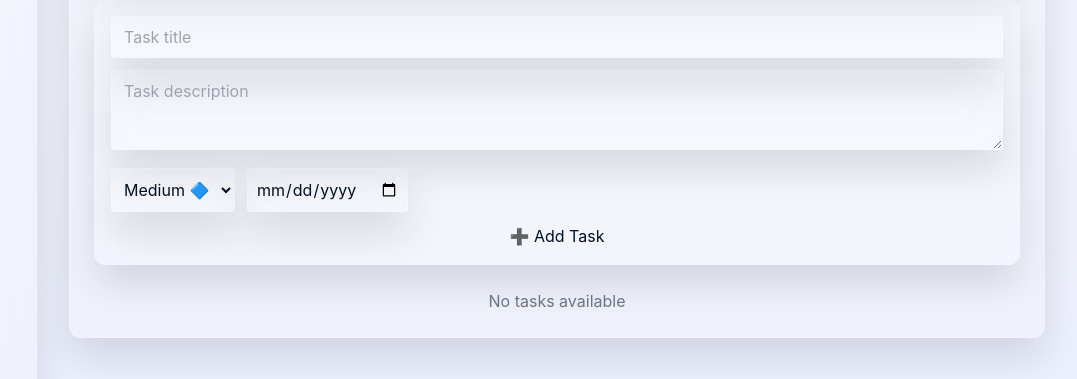
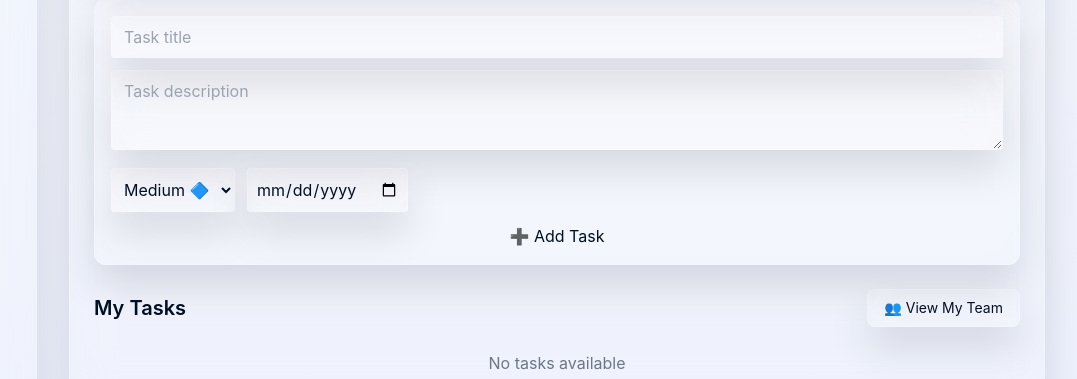
Before and after one commit to akilan97272/Employee-Management-Dashboard, a FastAPI app: template templates/employee_tasks.html in a window 1280 px wide. Shown: the part 492-871 px from the top of the page, without its empty margins (203-1280 px from the left). Run offline with FastAPI, Linux system fonts and the light colour scheme; the template is opened without the code that fills it, so the values that code supplies are empty; some libraries are stand-ins or nearby versions.

```diff
--- a/main.py
+++ b/main.py
@@ -465,6 +465,35 @@ async def employee_dashboard(request: Request, user: User = Depends(get_current_
     )
 
 
+@app.get("/employee/team", response_class=HTMLResponse)
+async def employee_team(
+    request: Request,
+    user: User = Depends(get_current_user),
+    db: Session = Depends(get_db)
+):
+    team = None
+    leader = None
+    members = []
+
+    if user.current_team_id:
+        team = db.query(Team).get(user.current_team_id)
+        if team:
+            leader = team.leader
+            members = team.members
+
+    return templates.TemplateResponse(
+        "employee_team.html",
+        {
+            "request": request,
+            "user": user,
+            "team": team,
+            "leader": leader,
+            "members": members
+        }
+    )
+
+
+
 @app.get("/employee/attendance", response_class=HTMLResponse)
 async def employee_attendance_page(request: Request, user: User = Depends(get_current_user), db: Session = Depends(get_db)):
     logs = db.query(Attendance).filter(
--- a/templates/employee_tasks.html
+++ b/templates/employee_tasks.html
@@ -38,6 +38,17 @@
 
         <button class="btn-primary w-full">➕ Add Task</button>
     </form>
+
+
+    <div class="flex justify-between items-center mb-4">
+        <h2 class="text-xl font-semibold">My Tasks</h2>
+
+            <a href="/employee/team"
+                class="glass px-4 py-2 rounded-lg text-sm hover:opacity-80">
+                    👥 View My Team
+            </a>
+    </div>
+
 
     <!-- TASK LIST -->
     <div class="space-y-3">
```
Also changed, not shown: templates/employee_team.html (added, +42 -0 lines).
